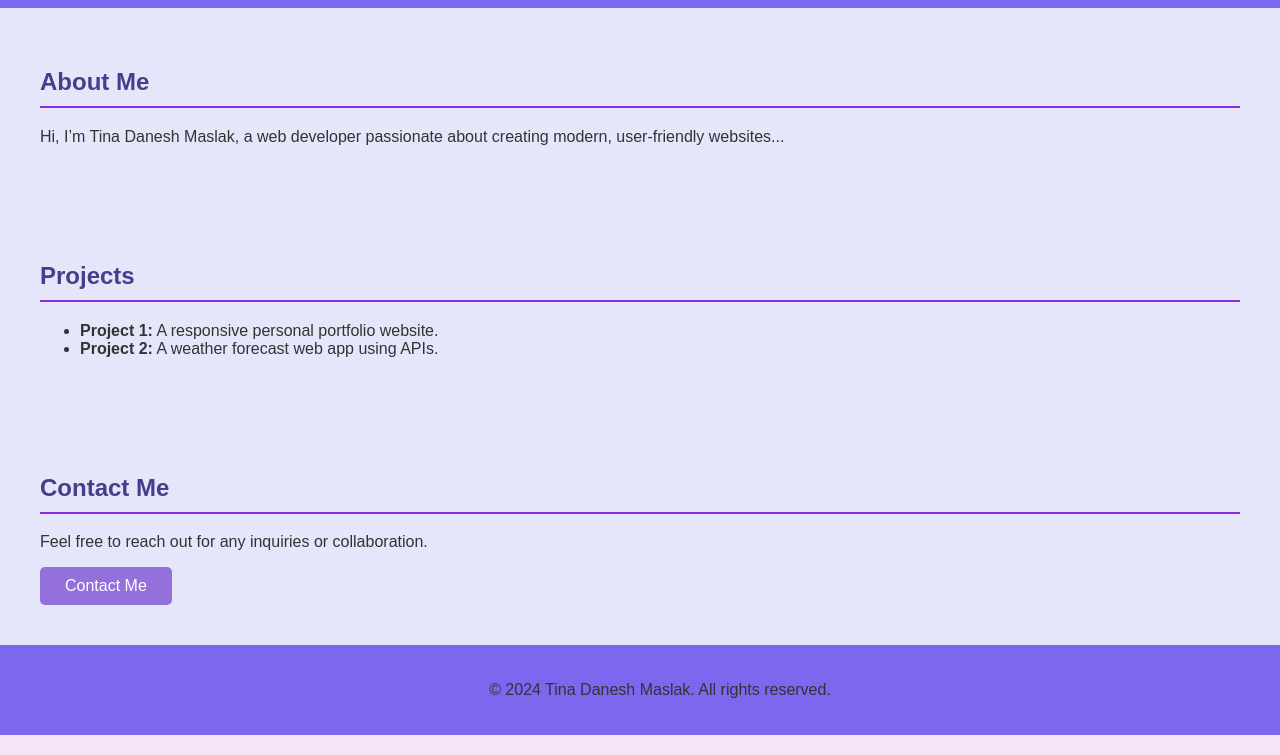
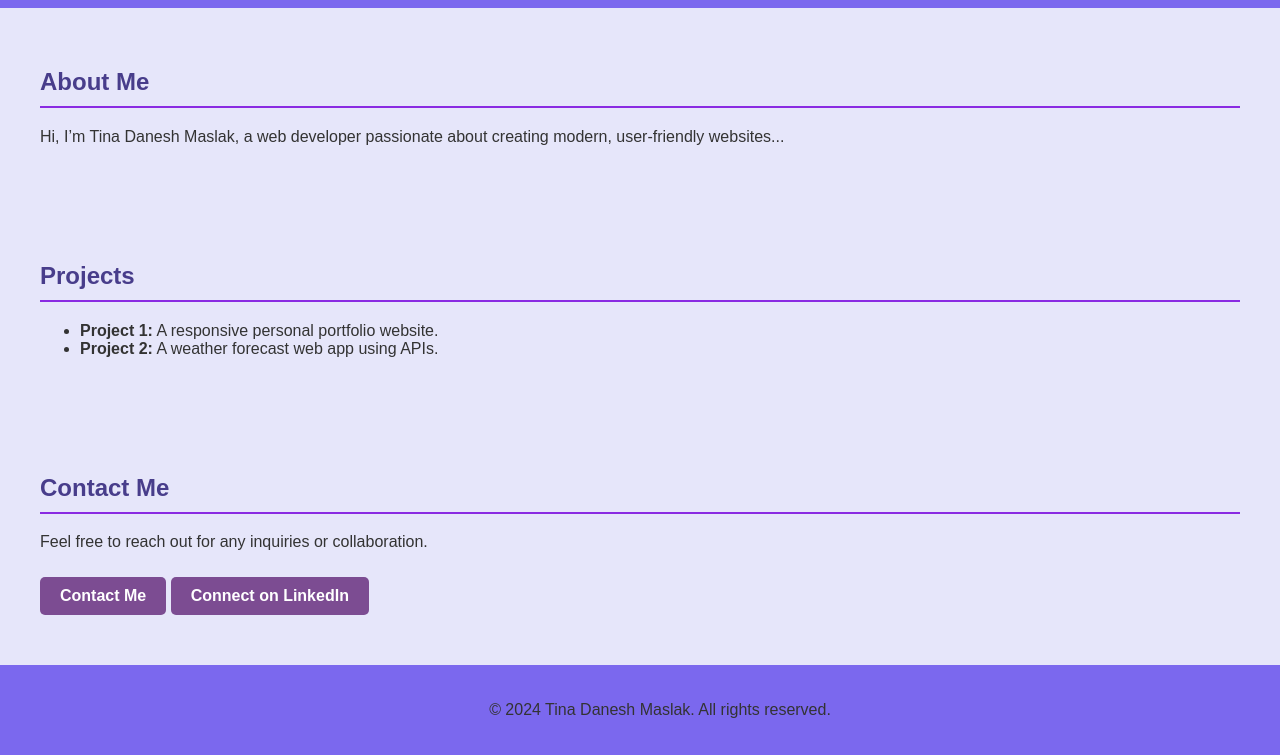
Before and after one commit to Tinadmm/portfolio-website, a plain HTML site: page index.html in a window 1280 px wide. Shown: the part 97-852 px from the top of the page. Drawn offline with Linux system fonts and the light colour scheme.

Commit message:
initial commit

```diff
--- a/index.html
+++ b/index.html
@@ -42,6 +42,13 @@
       <a href="mailto:tinadaneshmaslak@gmail.com" class="contact-button"
         >Contact Me</a
       >
+      <!-- LinkedIn profile link -->
+      <a
+        href="www.linkedin.com/in/tina-danesh-04372a1b5"
+        target="_blank"
+        class="linkedin-button"
+        >Connect on LinkedIn</a
+      >
     </section>
 
     <footer>
--- a/style.css
+++ b/style.css
@@ -63,6 +63,24 @@ li {
 .contact-button:hover {
   background-color: #663399; /* Violet */
 }
+/* Style for the contact button */
+.contact-button,
+.linkedin-button {
+  display: inline-block;
+  padding: 10px 20px;
+  margin: 10px 0;
+  background-color: #7c4c92; /* Violet shade */
+  color: white;
+  text-decoration: none;
+  border-radius: 5px;
+  font-weight: bold;
+  transition: background-color 0.3s;
+}
+
+.contact-button:hover,
+.linkedin-button:hover {
+  background-color: #6a3a81; /* Darker violet on hover */
+}
 
 footer {
   background-color: #7b68ee; /* Periwinkle */
```
